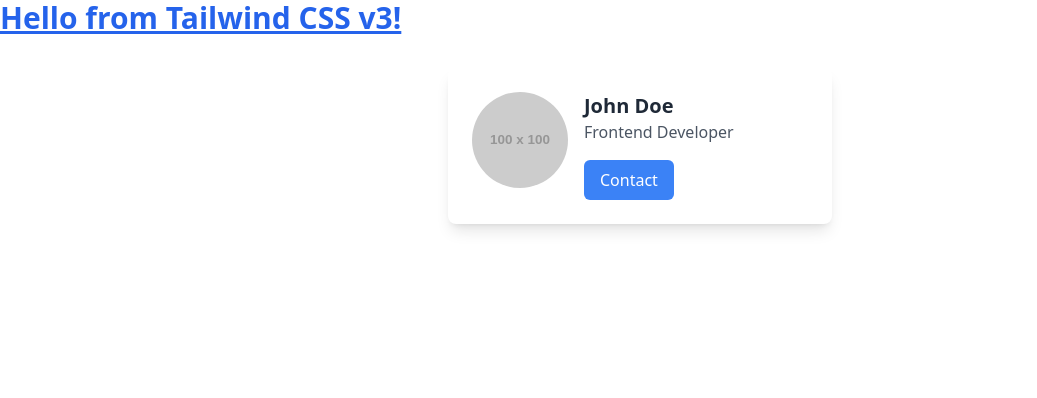
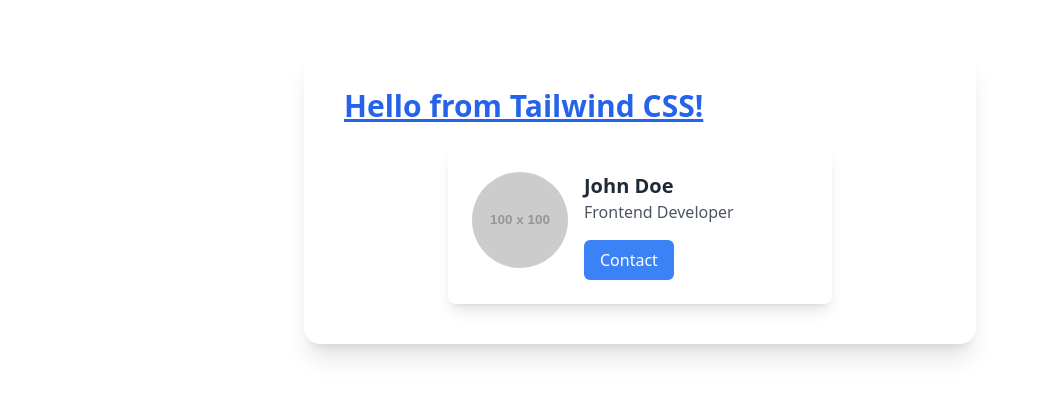
Before and after one commit to nicksakwa/Tailwind-CSS-app-with-NodeJS, a website: page index.html in a window 1280 px wide. Shown: the whole page, without its empty margins (0-1037 px from the left). Drawn offline with nearby package versions, Linux system fonts and the light colour scheme; placeholder pictures from the web are drawn by us.

Commit message:
div class for header tag

```diff
--- a/index.html
+++ b/index.html
@@ -3,18 +3,20 @@
 <head>
     <meta charset="UTF-8">
     <meta name="viewport" content="width=device-width, initial-scale=1.0">
-    <title>Tailwind CSS v3 Project</title>
+    <title>Tailwind CSS Project</title>
 
     <script src="https://cdn.tailwindcss.com"></script>
 
 </head>
 <body>
 
-    <h1 class="text-3xl font-bold underline text-blue-600">
-        Hello from Tailwind CSS v3!
+    <div class="mx-auto my-12 p-10 max-w-2xl bg-white shadow-xl rounded-2xl">
+
+        <h1 class="text-3xl font-bold underline text-blue-600 mb-6">
+            Hello from Tailwind CSS!
         </h1>
 
-    <div class="flex flex-col md:flex-row gap-4 p-6 bg-white shadow-lg rounded-lg max-w-sm mx-auto my-8">
+        <div class="flex flex-col md:flex-row gap-4 p-6 bg-white shadow-lg rounded-lg max-w-sm mx-auto">
 
             <img src="https://via.placeholder.com/100" alt="Placeholder" class="w-24 h-24 rounded-full object-cover">
 
@@ -24,6 +26,7 @@
                 <button class="mt-4 px-4 py-2 bg-blue-500 text-white rounded-md hover:bg-blue-600">Contact</button>
             </div>
         </div>
+    </div>
 
 </body>
 </html>
```
Lines whose indentation alone changed are shown as unchanged.
